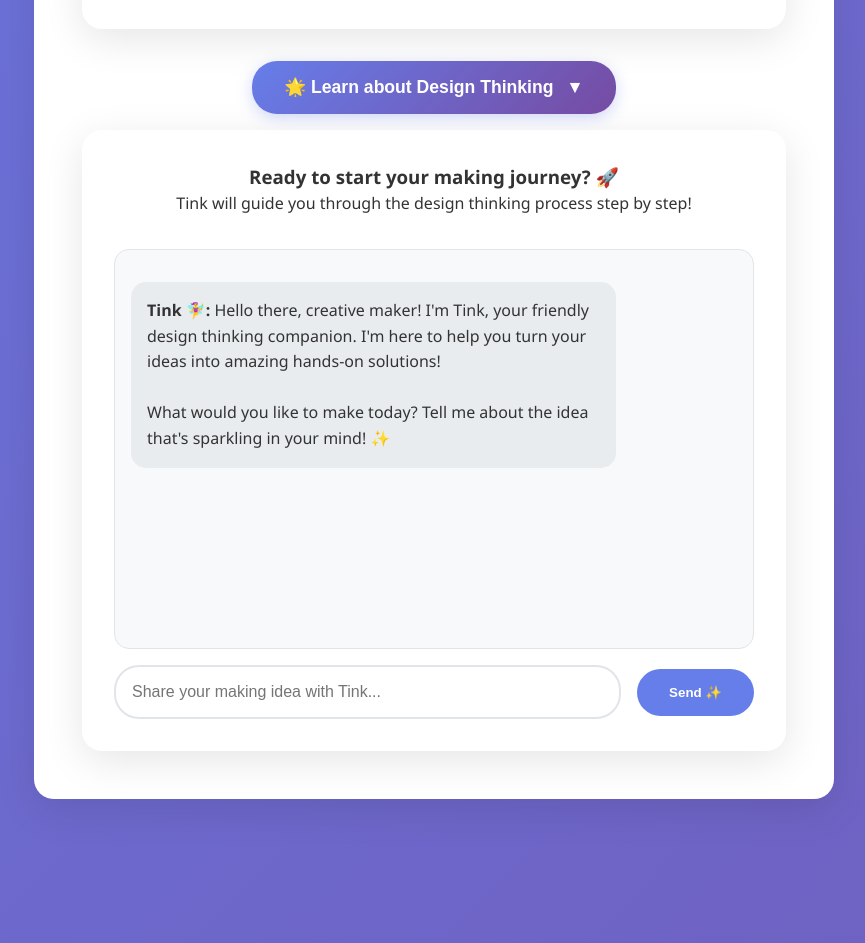
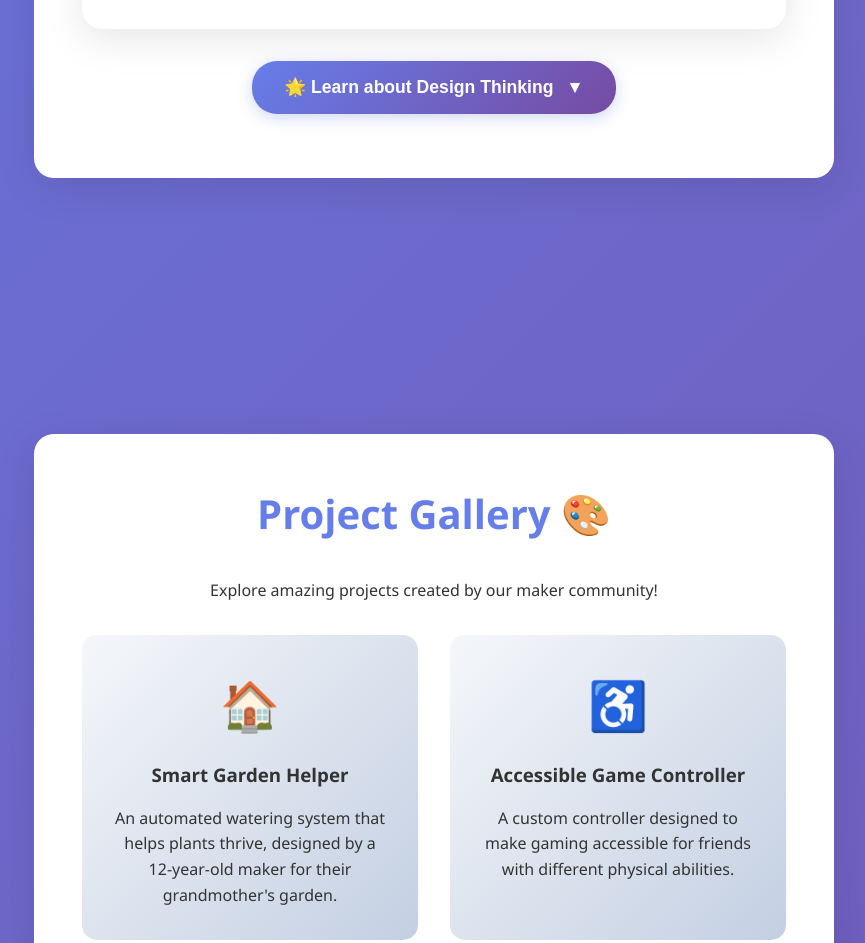
Before and after one commit to makingspaces/maker, a website: page index.html in a window 1280 px wide. Shown: the part 1665-2608 px from the top of the page, without its empty margins (206-1071 px from the left). Drawn offline with Linux system fonts and the light colour scheme.

Commit message:
Removed second chatbot

```diff
--- a/index.html
+++ b/index.html
@@ -558,24 +558,6 @@
                         </div>
                     </div>
                 </div>
-
-                <div class="chat-container">
-                    <div class="chat-header">
-                        <h3>Ready to start your making journey? 🚀</h3>
-                        <p>Tink will guide you through the design thinking process step by step!</p>
-                    </div>
-                    <div class="chat-messages" id="chatMessages">
-                        <div class="message tink-message">
-                            <strong>Tink 🧚‍♀️:</strong> Hello there, creative maker! I'm Tink, your friendly design thinking companion. I'm here to help you turn your ideas into amazing hands-on solutions!
-                            <br><br>
-                            What would you like to make today? Tell me about the idea that's sparkling in your mind! ✨
-                        </div>
-                    </div>
-                    <div class="chat-input-container">
-                        <input type="text" class="chat-input" id="chatInput" placeholder="Share your making idea with Tink...">
-                        <button class="send-button" onclick="sendMessage()">Send ✨</button>
-                    </div>
-                </div>
             </div>
         </div>
     </section>
```
